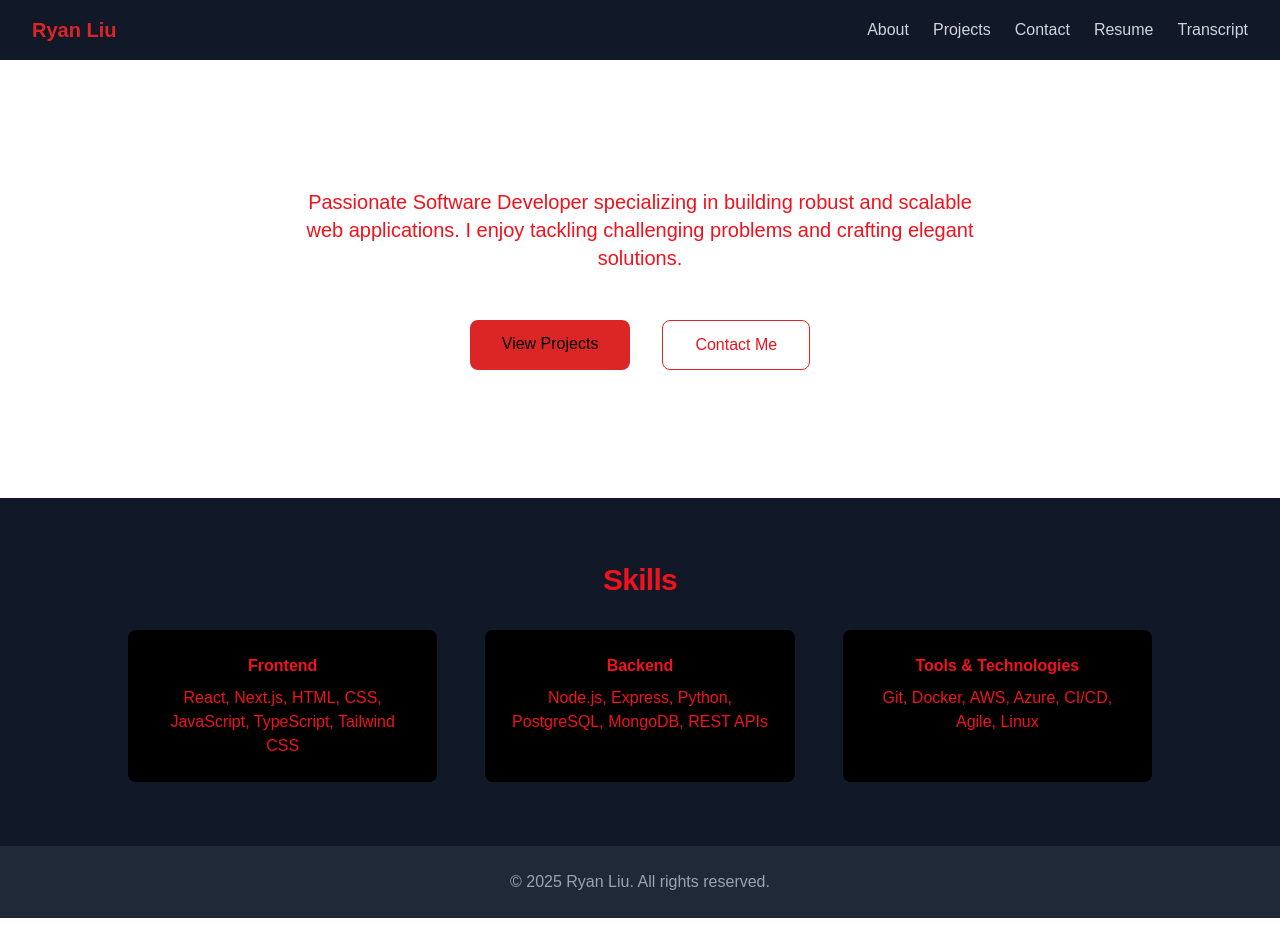
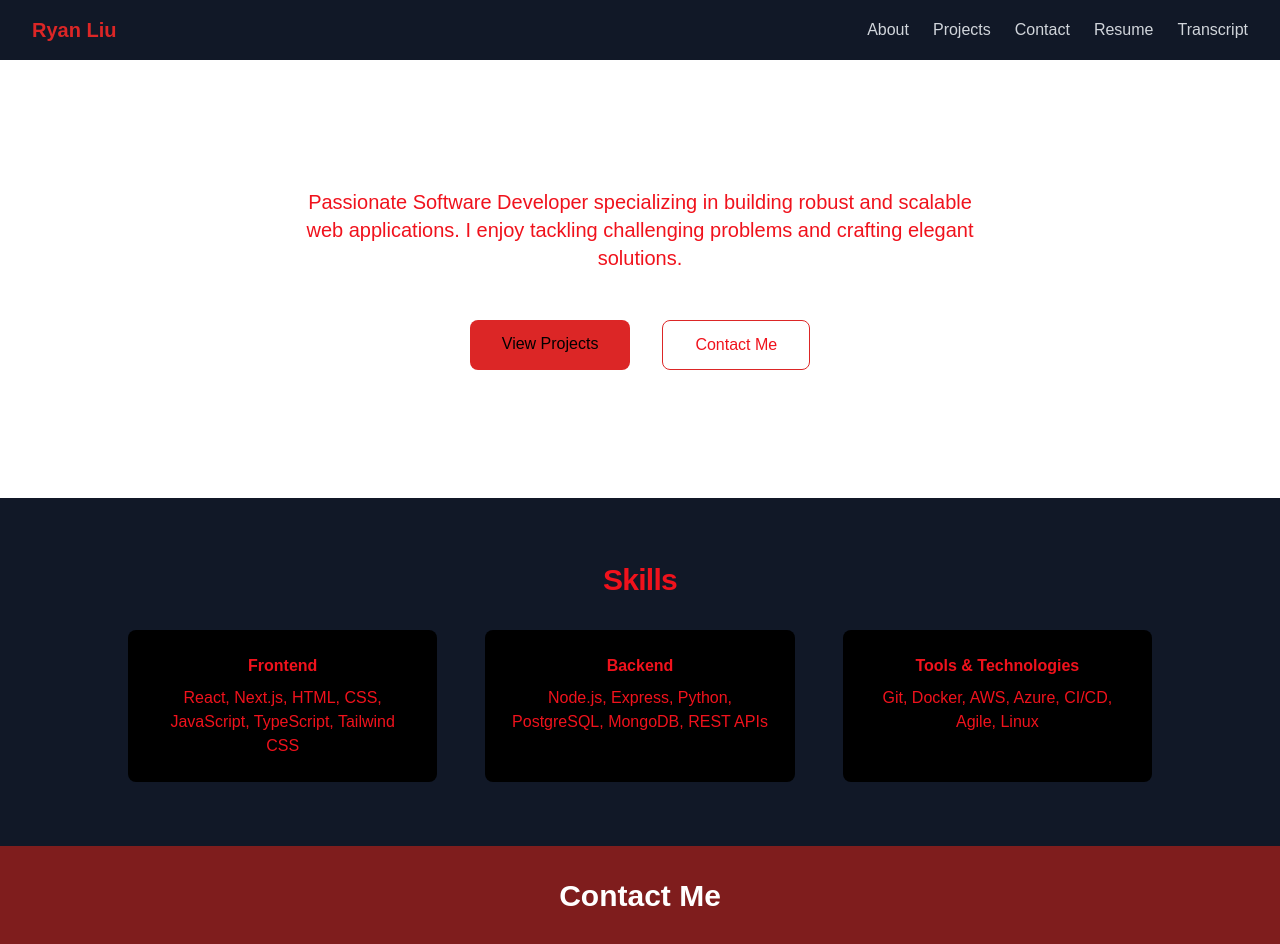
Before and after one commit to rliu2400/rliu.xyz, a Next.js app: page /home in a window 1280 px wide. Shown: the top 944 px of the page. Before the commit the page ends 918 px from the top, so only its background shows below. Built offline with nearby package versions, Linux system fonts and the light colour scheme; a web font is replaced by a local one.

Commit message:
added footer

```diff
--- a/src/app/home/page.tsx
+++ b/src/app/home/page.tsx
@@ -1,6 +1,7 @@
 // app/page.tsx
 import Link from "next/link";
 import { Metadata } from "next";
+import Footer from "@/components/Footer";
 
 export const metadata: Metadata = {
     title: "Ryan Liu - Developer Portfolio",
@@ -63,12 +64,8 @@ export default function Home() {
                 </div>
             </section>
 
-            <footer className="bg-gray-800 py-6 text-center text-gray-400">
-                <p>
-                    &copy; {new Date().getFullYear()} Ryan Liu. All rights
-                    reserved.
-                </p>
-            </footer>
+            <Footer />
+
         </main>
     );
 }
```
